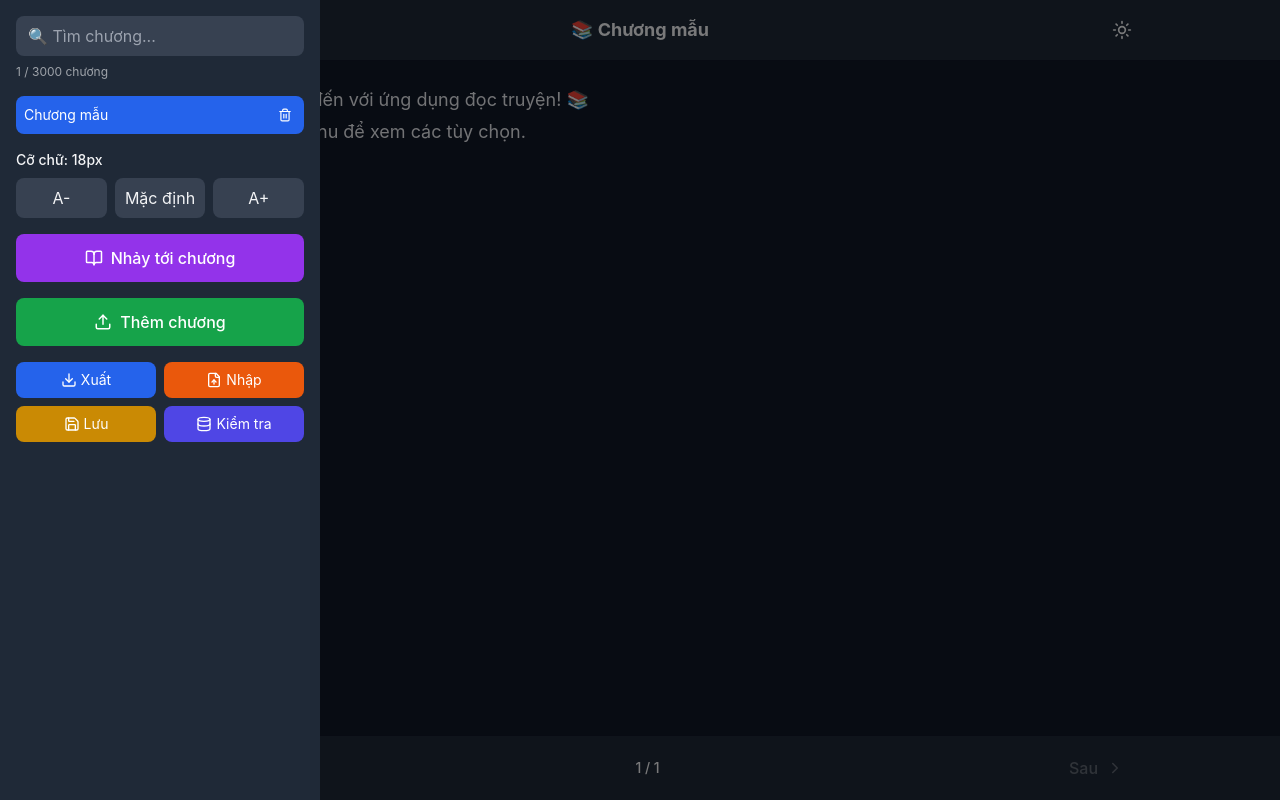
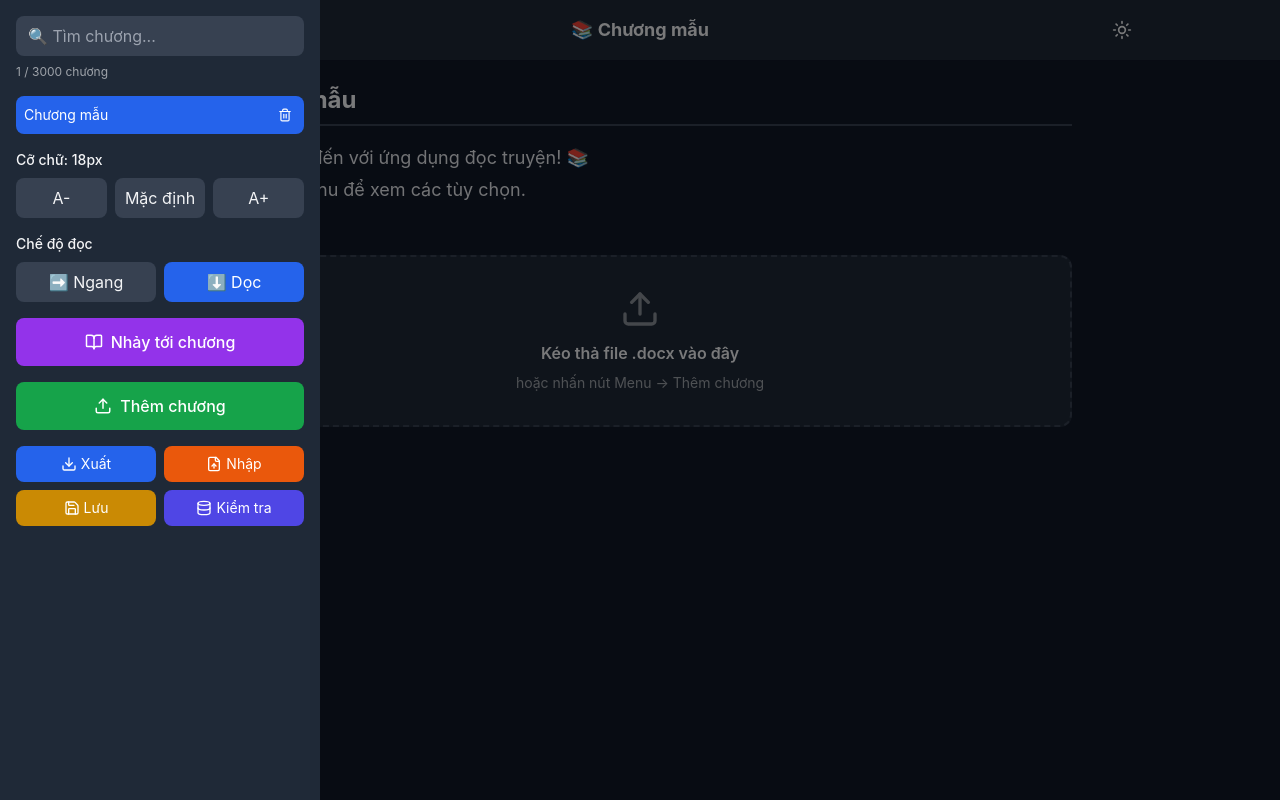
Before and after one commit to VanDoHaui/doc-truyen-offline, a React (Create React App) app: page / in a window 1280 px wide. Both pictures are taken after a click on the button 158 px from the left and 30 px from the top of the page. Built offline with nearby package versions, Linux system fonts and the light colour scheme.

Commit message:
Add vertical reading mode

```diff
--- a/src/App.js
+++ b/src/App.js
@@ -56,6 +56,7 @@ const clearIndexedDB = async () => {
 
 export default function OfflineReaderApp() {
   const [darkMode, setDarkMode] = useState(true);
+  const [verticalMode, setVerticalMode] = useState(true);
   const [chapters, setChapters] = useState([
     {
       id: 1,
@@ -86,6 +87,7 @@ export default function OfflineReaderApp() {
       const data = await getFromIndexedDB('appData');
       if (data) {
         setDarkMode(data.darkMode !== undefined ? data.darkMode : true);
+        setVerticalMode(data.verticalMode !== undefined ? data.verticalMode : true);
         if (data.chapters && data.chapters.length > 0) {
           setChapters(data.chapters);
         }
@@ -99,7 +101,7 @@ export default function OfflineReaderApp() {
 
   const saveToStorage = async () => {
     try {
-      await saveToIndexedDB('appData', { darkMode, chapters, currentChapter, fontSize });
+      await saveToIndexedDB('appData', { darkMode, verticalMode, chapters, currentChapter, fontSize });
     } catch (error) {
       console.error('Lỗi lưu:', error);
     }
@@ -110,7 +112,7 @@ export default function OfflineReaderApp() {
       const timer = setTimeout(() => saveToStorage(), 500);
       return () => clearTimeout(timer);
     }
-  }, [darkMode, chapters, currentChapter, fontSize, mounted]);
+  }, [darkMode, verticalMode, chapters, currentChapter, fontSize, mounted]);
 
   useEffect(() => {
     window.scrollTo(0, 0);
@@ -224,7 +226,7 @@ export default function OfflineReaderApp() {
         setChapters(data.chapters);
         setCurrentChapter(data.currentChapter || 0);
         setFontSize(data.fontSize || 18);
-        await saveToIndexedDB('appData', { darkMode: data.darkMode, chapters: data.chapters, currentChapter: data.currentChapter || 0, fontSize: data.fontSize || 18 });
+        await saveToIndexedDB('appData', { darkMode: data.darkMode, chapters: data.chapters, currentChapter: data.currentChapter || 0, fontSize: data.fontSize || 18, verticalMode: data.verticalMode !== undefined ? data.verticalMode : true });
         showToast(`✅ Nhập ${data.chapters.length} chương!`);
       } catch (error) {
         showToast('❌ File lỗi');
@@ -351,6 +353,25 @@ export default function OfflineReaderApp() {
                 </div>
               </div>
 
+              {/* Reading Mode */}
+              <div>
+                <label className="text-sm font-medium block mb-2">Chế độ đọc</label>
+                <div className="flex gap-2">
+                  <button
+                    onClick={() => setVerticalMode(false)}
+                    className={`flex-1 py-2 rounded-lg ${!verticalMode ? 'bg-blue-600 text-white' : darkMode ? 'bg-gray-700 hover:bg-gray-600' : 'bg-gray-200 hover:bg-gray-300'}`}
+                  >
+                    ➡️ Ngang
+                  </button>
+                  <button
+                    onClick={() => setVerticalMode(true)}
+                    className={`flex-1 py-2 rounded-lg ${verticalMode ? 'bg-blue-600 text-white' : darkMode ? 'bg-gray-700 hover:bg-gray-600' : 'bg-gray-200 hover:bg-gray-300'}`}
+                  >
+                    ⬇️ Dọc
+                  </button>
+                </div>
+              </div>
+
               {/* Jump to Chapter */}
               <button
                 onClick={() => {
@@ -437,6 +458,56 @@ export default function OfflineReaderApp() {
       )}
 
       {/* Content */}
+      {verticalMode ? (
+        // Chế độ dọc - tất cả chương liên tục
+        <div
+          ref={contentRef}
+          onDrop={handleDrop}
+          onDragOver={(e) => { e.preventDefault(); setDragOver(true); }}
+          onDragLeave={(e) => { e.preventDefault(); setDragOver(false); }}
+          className="max-w-4xl mx-auto px-4 py-6 pb-24"
+        >
+          {dragOver && (
+            <div className="fixed inset-4 border-4 border-dashed border-blue-500 rounded-xl bg-blue-500/10 flex items-center justify-center z-30">
+              <div className={`${darkMode ? 'bg-gray-800' : 'bg-white'} px-6 py-4 rounded-xl`}>
+                <Upload size={40} className="mx-auto mb-2 text-blue-500" />
+                <p className="font-bold">Thả file vào đây!</p>
+              </div>
+            </div>
+          )}
+
+          {chapters.map((chapter, index) => (
+            <div key={chapter.id} className="mb-12">
+              <h2 className={`text-2xl font-bold mb-4 pb-2 border-b-2 ${darkMode ? 'border-gray-700' : 'border-gray-300'}`}>
+                {chapter.title}
+              </h2>
+              <div
+                className="prose prose-lg max-w-none"
+                style={{
+                  fontSize: `${fontSize}px`,
+                  lineHeight: '1.8',
+                  color: darkMode ? '#e5e7eb' : '#374151'
+                }}
+                dangerouslySetInnerHTML={{ __html: chapter.content }}
+              />
+              {index < chapters.length - 1 && (
+                <div className={`mt-8 pt-4 border-t-2 ${darkMode ? 'border-gray-700' : 'border-gray-300'} text-center text-sm opacity-60`}>
+                  • • •
+                </div>
+              )}
+            </div>
+          ))}
+
+          {chapters.length <= 3 && (
+            <div className={`${darkMode ? 'bg-gray-800 border-gray-700' : 'bg-white border-gray-300'} rounded-xl p-8 border-2 border-dashed text-center mt-8`}>
+              <Upload size={40} className="mx-auto mb-3 opacity-50" />
+              <p className="font-semibold mb-2">Kéo thả file .docx vào đây</p>
+              <p className="text-sm opacity-60">hoặc nhấn nút Menu → Thêm chương</p>
+            </div>
+          )}
+        </div>
+      ) : (
+        // Chế độ ngang - từng chương riêng
         <div
           ref={contentRef}
           onDrop={handleDrop}
@@ -462,7 +533,16 @@ export default function OfflineReaderApp() {
             }}
             dangerouslySetInnerHTML={{ __html: chapters[currentChapter]?.content }}
           />
+
+          {chapters.length <= 3 && (
+            <div className={`${darkMode ? 'bg-gray-800 border-gray-700' : 'bg-white border-gray-300'} rounded-xl p-8 border-2 border-dashed text-center mt-8`}>
+              <Upload size={40} className="mx-auto mb-3 opacity-50" />
+              <p className="font-semibold mb-2">Kéo thả file .docx vào đây</p>
+              <p className="text-sm opacity-60">hoặc nhấn nút Menu → Thêm chương</p>
             </div>
+          )}
+        </div>
+      )}
 
       {/* Jump Modal */}
       {showJumpModal && (
@@ -527,6 +607,7 @@ export default function OfflineReaderApp() {
       )}
 
       {/* Bottom Nav */}
+      {!verticalMode && (
         <div className={`${darkMode ? 'bg-gray-800' : 'bg-white'} fixed bottom-0 left-0 right-0 z-20 shadow-lg`}>
           <div className="max-w-5xl mx-auto px-3 py-3 flex items-center justify-between">
             <button
@@ -556,6 +637,7 @@ export default function OfflineReaderApp() {
             </button>
           </div>
         </div>
+      )}
     </div>
   );
 }
```
Lines whose indentation alone changed are shown as unchanged.
